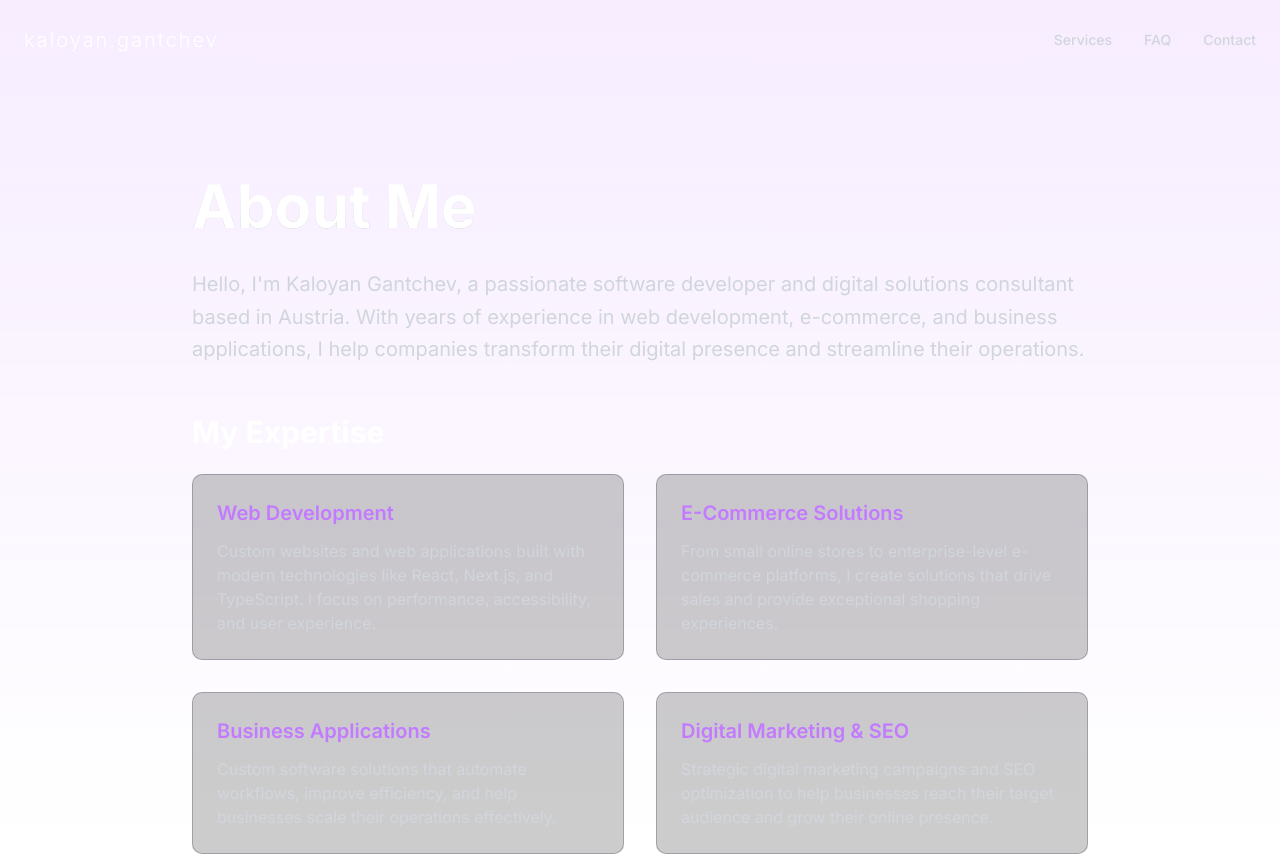
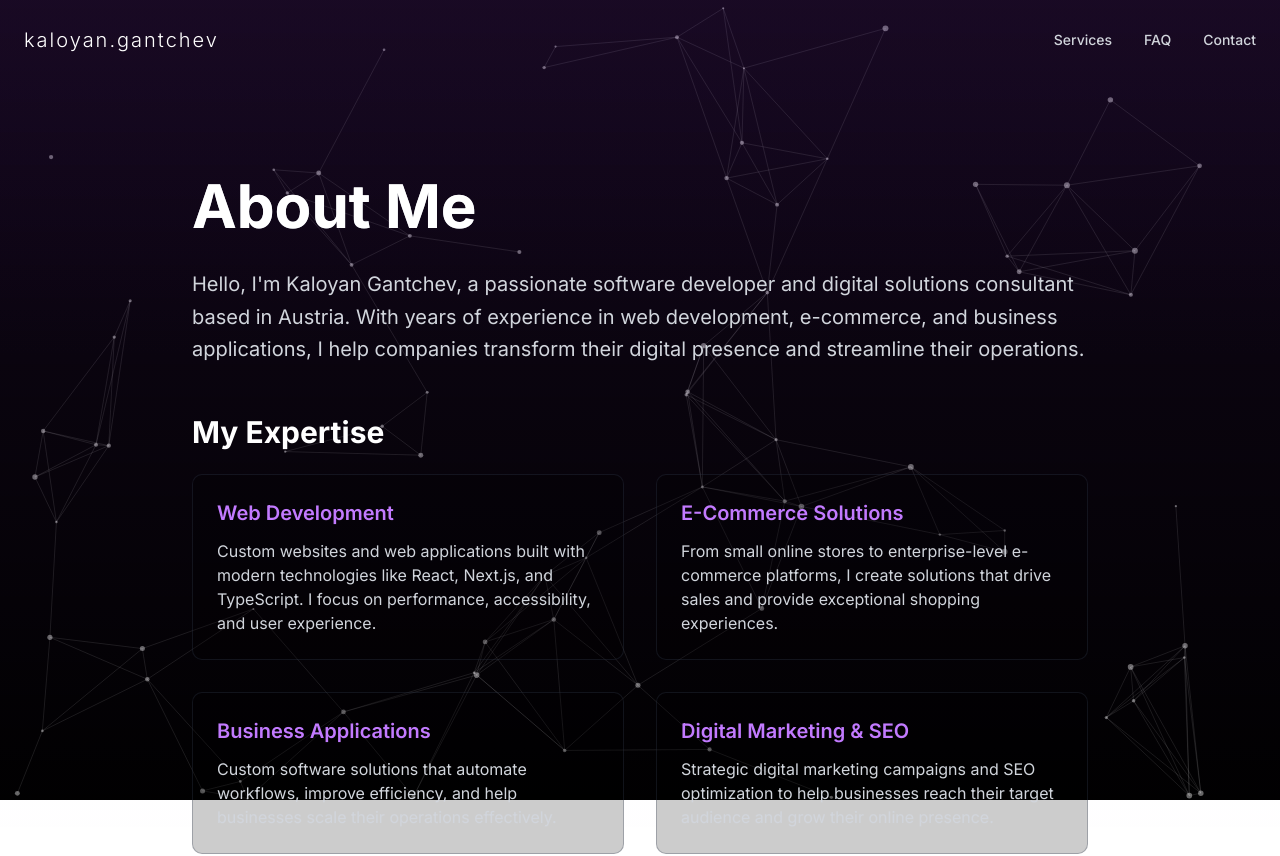
Before and after one commit to superuserkalo/IT-agency-, a Next.js app: page /about in a window 1280 px wide. Shown: the top 856 px of the page. Built offline with nearby package versions, Linux system fonts and the light colour scheme.

Commit message:
newest version

```diff
--- /dev/null
+++ b/app/components/animated-background.tsx
@@ -0,0 +1,3 @@
+export function AnimatedBackground() {
+  return null;
+}
--- a/app/globals.css
+++ b/app/globals.css
@@ -118,7 +118,8 @@
     @apply border-border outline-ring/50;
   }
   body {
-    @apply bg-background text-foreground;
+    @apply text-white;
+    color: #ffffff !important;
   }
 }
 
--- a/app/layout.tsx
+++ b/app/layout.tsx
@@ -1,39 +1,28 @@
+import type React from "react"
 import type { Metadata } from "next"
-import { Inter } from "next/font/google"
+import { Inter } from 'next/font/google'
 import "./globals.css"
+import { cn } from "@/lib/utils"
+import { AnimatedBackground } from "@/components/animated-background"
 
-const inter = Inter({ subsets: ["latin"] })
+const inter = Inter({ subsets: ["latin"], variable: "--font-sans" })
 
 export const metadata: Metadata = {
-  title: "Kaloyan Gantchev - IT Solutions & Web Development",
-  description: "Professional IT services including web development, e-commerce solutions, business applications, and digital marketing & SEO. Transform your business with cutting-edge technology.",
-  keywords: "web development, e-commerce, business applications, digital marketing, SEO, IT solutions",
-  authors: [{ name: "Kaloyan Gantchev" }],
-  creator: "Kaloyan Gantchev",
-  openGraph: {
-    type: "website",
-    locale: "en_US",
-    url: "https://kaloyan.gantchev.com",
-    siteName: "Kaloyan Gantchev - IT Solutions",
-    title: "Kaloyan Gantchev - IT Solutions & Web Development",
-    description: "Professional IT services including web development, e-commerce solutions, business applications, and digital marketing & SEO.",
-  },
-  twitter: {
-    card: "summary_large_image",
-    title: "Kaloyan Gantchev - IT Solutions & Web Development",
-    description: "Professional IT services including web development, e-commerce solutions, business applications, and digital marketing & SEO.",
-  },
+  title: "kaloyan.gantchev - Digital Strategy & Web Development",
+  description: "Empowering Businesses to Reach New Digital Heights.",
+    generator: 'v0.dev'
 }
 
 export default function RootLayout({
   children,
-}: {
+}: Readonly<{
   children: React.ReactNode
-}) {
+}>) {
   return (
-    <html lang="en" suppressHydrationWarning>
-      <body className={inter.className}>
-        {children}
+    <html lang="en" className="dark">
+      <body className={cn("min-h-screen font-sans antialiased", inter.variable)}>
+        <AnimatedBackground />
+        <div className="relative z-10">{children}</div>
       </body>
     </html>
   )
--- a/app/services/business-applications/page.tsx
+++ b/app/services/business-applications/page.tsx
@@ -421,7 +421,7 @@ export default function BusinessApplicationsPage() {
             </p>
           </motion.div>
 
-          <div className="grid grid-cols-1 md:grid-cols-2 lg:grid-cols-4 gap-8">
+          <div className="grid grid-cols-1 md:grid-cols-2 lg:grid-cols-4 gap-8 relative">
             {process.map((step, index) => (
               <motion.div
                 key={step.step}
@@ -429,14 +429,22 @@ export default function BusinessApplicationsPage() {
                 whileInView={{ opacity: 1, y: 0 }}
                 transition={{ duration: 0.8, delay: index * 0.1 }}
                 viewport={{ once: true }}
-                className="text-center"
+                className="text-center relative"
               >
                 <div className="relative mb-6">
-                  <div className="w-16 h-16 bg-gradient-to-r from-purple-600 to-blue-600 rounded-full flex items-center justify-center mx-auto mb-4">
+                  <div className="w-16 h-16 bg-gradient-to-r from-purple-600 to-blue-600 rounded-full flex items-center justify-center mx-auto mb-4 relative z-10">
                     <span className="text-white font-bold text-lg">{step.step}</span>
                   </div>
+
+                  {/* Desktop horizontal connector line */}
                   {index < process.length - 1 && (
-                    <div className="hidden lg:block absolute top-8 left-full w-full h-0.5 bg-gradient-to-r from-purple-600/50 to-transparent -translate-y-0.5" />
+                    <div className="hidden lg:block absolute top-8 left-1/2 w-full h-0.5 bg-gradient-to-r from-purple-600/50 to-purple-600/50 transform translate-x-8"
+                         style={{ width: 'calc(100% + 2rem)' }} />
+                  )}
+
+                  {/* Mobile vertical connector line */}
+                  {index < process.length - 1 && (
+                    <div className="block lg:hidden absolute top-20 left-1/2 w-0.5 h-16 bg-gradient-to-b from-purple-600/50 to-purple-600/50 -translate-x-0.5" />
                   )}
                 </div>
                 <h3 className="text-xl font-semibold text-white mb-3">{step.title}</h3>
--- a/app/services/ecommerce/page.tsx
+++ b/app/services/ecommerce/page.tsx
@@ -342,7 +342,7 @@ export default function EcommercePage() {
             </p>
           </motion.div>
 
-          <div className="grid grid-cols-1 md:grid-cols-2 lg:grid-cols-4 gap-8">
+          <div className="grid grid-cols-1 md:grid-cols-2 lg:grid-cols-4 gap-8 relative">
             {process.map((step, index) => (
               <motion.div
                 key={step.step}
@@ -350,14 +350,22 @@ export default function EcommercePage() {
                 whileInView={{ opacity: 1, y: 0 }}
                 transition={{ duration: 0.8, delay: index * 0.1 }}
                 viewport={{ once: true }}
-                className="text-center"
+                className="text-center relative"
               >
                 <div className="relative mb-6">
-                  <div className="w-16 h-16 bg-gradient-to-r from-purple-600 to-blue-600 rounded-full flex items-center justify-center mx-auto mb-4">
+                  <div className="w-16 h-16 bg-gradient-to-r from-purple-600 to-blue-600 rounded-full flex items-center justify-center mx-auto mb-4 relative z-10">
                     <span className="text-white font-bold text-lg">{step.step}</span>
                   </div>
+
+                  {/* Desktop horizontal connector line */}
                   {index < process.length - 1 && (
-                    <div className="hidden lg:block absolute top-8 left-full w-full h-0.5 bg-gradient-to-r from-purple-600/50 to-transparent -translate-y-0.5" />
+                    <div className="hidden lg:block absolute top-8 left-1/2 w-full h-0.5 bg-gradient-to-r from-purple-600/50 to-purple-600/50 transform translate-x-8"
+                         style={{ width: 'calc(100% + 2rem)' }} />
+                  )}
+
+                  {/* Mobile vertical connector line */}
+                  {index < process.length - 1 && (
+                    <div className="block lg:hidden absolute top-20 left-1/2 w-0.5 h-16 bg-gradient-to-b from-purple-600/50 to-purple-600/50 -translate-x-0.5" />
                   )}
                 </div>
                 <h3 className="text-xl font-semibold text-white mb-3">{step.title}</h3>
--- a/app/services/marketing-seo/page.tsx
+++ b/app/services/marketing-seo/page.tsx
@@ -310,7 +310,7 @@ export default function MarketingSEOPage() {
             </p>
           </motion.div>
 
-          <div className="grid grid-cols-1 md:grid-cols-2 lg:grid-cols-4 gap-8">
+          <div className="grid grid-cols-1 md:grid-cols-2 lg:grid-cols-4 gap-8 relative">
             {process.map((step, index) => (
               <motion.div
                 key={step.step}
@@ -318,14 +318,22 @@ export default function MarketingSEOPage() {
                 whileInView={{ opacity: 1, y: 0 }}
                 transition={{ duration: 0.8, delay: index * 0.1 }}
                 viewport={{ once: true }}
-                className="text-center"
+                className="text-center relative"
               >
                 <div className="relative mb-6">
-                  <div className="w-16 h-16 bg-gradient-to-r from-purple-600 to-blue-600 rounded-full flex items-center justify-center mx-auto mb-4">
+                  <div className="w-16 h-16 bg-gradient-to-r from-purple-600 to-blue-600 rounded-full flex items-center justify-center mx-auto mb-4 relative z-10">
                     <span className="text-white font-bold text-lg">{step.step}</span>
                   </div>
+
+                  {/* Desktop horizontal connector line */}
                   {index < process.length - 1 && (
-                    <div className="hidden lg:block absolute top-8 left-full w-full h-0.5 bg-gradient-to-r from-purple-600/50 to-transparent -translate-y-0.5" />
+                    <div className="hidden lg:block absolute top-8 left-1/2 w-full h-0.5 bg-gradient-to-r from-purple-600/50 to-purple-600/50 transform translate-x-8"
+                         style={{ width: 'calc(100% + 2rem)' }} />
+                  )}
+
+                  {/* Mobile vertical connector line */}
+                  {index < process.length - 1 && (
+                    <div className="block lg:hidden absolute top-20 left-1/2 w-0.5 h-16 bg-gradient-to-b from-purple-600/50 to-purple-600/50 -translate-x-0.5" />
                   )}
                 </div>
                 <h3 className="text-xl font-semibold text-white mb-3">{step.title}</h3>
--- a/app/services/web-development/page.tsx
+++ b/app/services/web-development/page.tsx
@@ -302,7 +302,7 @@ export default function WebDevelopmentPage() {
             </p>
           </motion.div>
 
-          <div className="grid grid-cols-1 md:grid-cols-2 lg:grid-cols-4 gap-8">
+          <div className="grid grid-cols-1 md:grid-cols-2 lg:grid-cols-4 gap-8 relative">
             {process.map((step, index) => (
               <motion.div
                 key={step.step}
@@ -310,14 +310,22 @@ export default function WebDevelopmentPage() {
                 whileInView={{ opacity: 1, y: 0 }}
                 transition={{ duration: 0.8, delay: index * 0.1 }}
                 viewport={{ once: true }}
-                className="text-center"
+                className="text-center relative"
               >
                 <div className="relative mb-6">
-                  <div className="w-16 h-16 bg-gradient-to-r from-purple-600 to-blue-600 rounded-full flex items-center justify-center mx-auto mb-4">
+                  <div className="w-16 h-16 bg-gradient-to-r from-purple-600 to-blue-600 rounded-full flex items-center justify-center mx-auto mb-4 relative z-10">
                     <span className="text-white font-bold text-lg">{step.step}</span>
                   </div>
+
+                  {/* Desktop horizontal connector line */}
                   {index < process.length - 1 && (
-                    <div className="hidden lg:block absolute top-8 left-full w-full h-0.5 bg-gradient-to-r from-purple-600/50 to-transparent -translate-y-0.5" />
+                    <div className="hidden lg:block absolute top-8 left-1/2 w-full h-0.5 bg-gradient-to-r from-purple-600/50 to-purple-600/50 transform translate-x-8"
+                         style={{ width: 'calc(100% + 2rem)' }} />
+                  )}
+
+                  {/* Mobile vertical connector line */}
+                  {index < process.length - 1 && (
+                    <div className="block lg:hidden absolute top-20 left-1/2 w-0.5 h-16 bg-gradient-to-b from-purple-600/50 to-purple-600/50 -translate-x-0.5" />
                   )}
                 </div>
                 <h3 className="text-xl font-semibold text-white mb-3">{step.title}</h3>
--- a/components/animated-background.tsx
+++ b/components/animated-background.tsx
@@ -1,83 +1,174 @@
 "use client"
 
-import { useCallback } from "react"
-import Particles from "@tsparticles/react"
-import type { Engine } from "@tsparticles/engine"
-import { loadSlim } from "@tsparticles/slim"
+import { useEffect, useRef } from "react"
 
 export function AnimatedBackground() {
-  const particlesInit = useCallback(async (engine: Engine) => {
-    await loadSlim(engine)
+  const canvasRef = useRef<HTMLCanvasElement>(null)
+  const mouseRef = useRef({ x: -1000, y: -1000 })
+
+  useEffect(() => {
+    const canvas = canvasRef.current
+    if (!canvas) return
+
+    const ctx = canvas.getContext('2d')
+    if (!ctx) return
+
+    // Set canvas size
+    const setCanvasSize = () => {
+      canvas.width = window.innerWidth
+      canvas.height = window.innerHeight
+    }
+    setCanvasSize()
+
+    // Particle system
+    const particles: Array<{
+      x: number
+      y: number
+      vx: number
+      vy: number
+      originalX: number
+      originalY: number
+      originalVx: number
+      originalVy: number
+      size: number
+    }> = []
+
+    // Create particles
+    const particleCount = 80
+    for (let i = 0; i < particleCount; i++) {
+      const x = Math.random() * canvas.width
+      const y = Math.random() * canvas.height
+      const vx = (Math.random() - 0.5) * 0.5
+      const vy = (Math.random() - 0.5) * 0.5
+      particles.push({
+        x: x,
+        y: y,
+        vx: vx,
+        vy: vy,
+        originalX: x,
+        originalY: y,
+        originalVx: vx,
+        originalVy: vy,
+        size: Math.random() * 2 + 1
+      })
+    }
+
+    // Global mouse tracking for entire document
+    const handleGlobalMouseMove = (e: MouseEvent) => {
+      mouseRef.current = {
+        x: e.clientX,
+        y: e.clientY
+      }
+    }
+
+    const handleMouseLeave = () => {
+      mouseRef.current = { x: -1000, y: -1000 }
+    }
+
+    // Add global mouse listeners
+    document.addEventListener('mousemove', handleGlobalMouseMove)
+    document.addEventListener('mouseleave', handleMouseLeave)
+
+    // Animation loop
+    const animate = () => {
+      // Fill background
+      ctx.fillStyle = '#000000'
+      ctx.fillRect(0, 0, canvas.width, canvas.height)
+
+      const mouse = mouseRef.current
+
+      // Update and draw particles
+      particles.forEach(particle => {
+        // Mouse repulsion effect (matching tsparticles behavior)
+        const dx = particle.x - mouse.x
+        const dy = particle.y - mouse.y
+        const distance = Math.sqrt(dx * dx + dy * dy)
+
+        if (distance < 100 && mouse.x > -100) {
+          // Strong repulsion force (similar to tsparticles)
+          const force = (100 - distance) / 100
+          const repelForce = force * force * 3 // Stronger repulsion
+          particle.vx = particle.originalVx + (dx / distance) * repelForce
+          particle.vy = particle.originalVy + (dy / distance) * repelForce
+        } else {
+          // Smooth return to original velocity
+          particle.vx += (particle.originalVx - particle.vx) * 0.05
+          particle.vy += (particle.originalVy - particle.vy) * 0.05
+        }
+
+        // Update position
+        particle.x += particle.vx
+        particle.y += particle.vy
+
+        // Bounce off edges and update original position
+        if (particle.x <= 0 || particle.x >= canvas.width) {
+          particle.vx *= -1
+          particle.originalVx *= -1
+          particle.x = Math.max(0, Math.min(canvas.width, particle.x))
+        }
+        if (particle.y <= 0 || particle.y >= canvas.height) {
+          particle.vy *= -1
+          particle.originalVy *= -1
+          particle.y = Math.max(0, Math.min(canvas.height, particle.y))
+        }
+
+        // Draw particle with subtle glow
+        ctx.fillStyle = 'rgba(255, 255, 255, 0.4)'
+        ctx.beginPath()
+        ctx.arc(particle.x, particle.y, particle.size, 0, Math.PI * 2)
+        ctx.fill()
+      })
+
+      // Draw connecting lines
+      ctx.strokeStyle = 'rgba(255, 255, 255, 0.1)'
+      ctx.lineWidth = 1
+
+      for (let i = 0; i < particles.length; i++) {
+        for (let j = i + 1; j < particles.length; j++) {
+          const dx = particles[i].x - particles[j].x
+          const dy = particles[i].y - particles[j].y
+          const distance = Math.sqrt(dx * dx + dy * dy)
+
+          if (distance < 150) {
+            ctx.beginPath()
+            ctx.moveTo(particles[i].x, particles[i].y)
+            ctx.lineTo(particles[j].x, particles[j].y)
+            ctx.stroke()
+          }
+        }
+      }
+
+      requestAnimationFrame(animate)
+    }
+
+    animate()
+
+    // Handle resize
+    const handleResize = () => {
+      setCanvasSize()
+      // Update particle bounds on resize
+      particles.forEach(particle => {
+        if (particle.x > canvas.width) particle.x = canvas.width
+        if (particle.y > canvas.height) particle.y = canvas.height
+      })
+    }
+    window.addEventListener('resize', handleResize)
+
+    return () => {
+      window.removeEventListener('resize', handleResize)
+      document.removeEventListener('mousemove', handleGlobalMouseMove)
+      document.removeEventListener('mouseleave', handleMouseLeave)
+    }
   }, [])
 
   return (
-    <div className="absolute inset-0 -z-10">
-      <Particles
-        id="tsparticles"
-        init={particlesInit}
-        options={{
-          background: {
-            color: {
-              value: "#000000",
-            },
-          },
-          fpsLimit: 60,
-          interactivity: {
-            events: {
-              onHover: {
-                enable: true,
-                mode: "repulse",
-              },
-              resize: true,
-            },
-            modes: {
-              repulse: {
-                distance: 100,
-                duration: 0.4,
-              },
-            },
-          },
-          particles: {
-            color: {
-              value: "#ffffff",
-            },
-            links: {
-              color: "#ffffff",
-              distance: 150,
-              enable: true,
-              opacity: 0.1,
-              width: 1,
-            },
-            move: {
-              direction: "none",
-              enable: true,
-              outModes: {
-                default: "bounce",
-              },
-              random: true,
-              speed: 0.5,
-              straight: false,
-            },
-            number: {
-              density: {
-                enable: true,
-                area: 800,
-              },
-              value: 80,
-            },
-            opacity: {
-              value: 0.2,
-            },
-            shape: {
-              type: "circle",
-            },
-            size: {
-              value: { min: 1, max: 3 },
-            },
-          },
-          detectRetina: true,
-        }}
+    <div className="fixed inset-0 -z-10 pointer-events-none">
+      <canvas
+        ref={canvasRef}
+        className="w-full h-full"
       />
+      {/* Gradient overlay */}
+      <div className="absolute inset-0 bg-gradient-to-b from-purple-500/5 via-transparent to-transparent" />
     </div>
   )
 }
```
Also changed, not shown: app/page.tsx (+59 -11 lines), package.json (+11 -11 lines), 1 other file (tests, documents, lock files or other folders).
